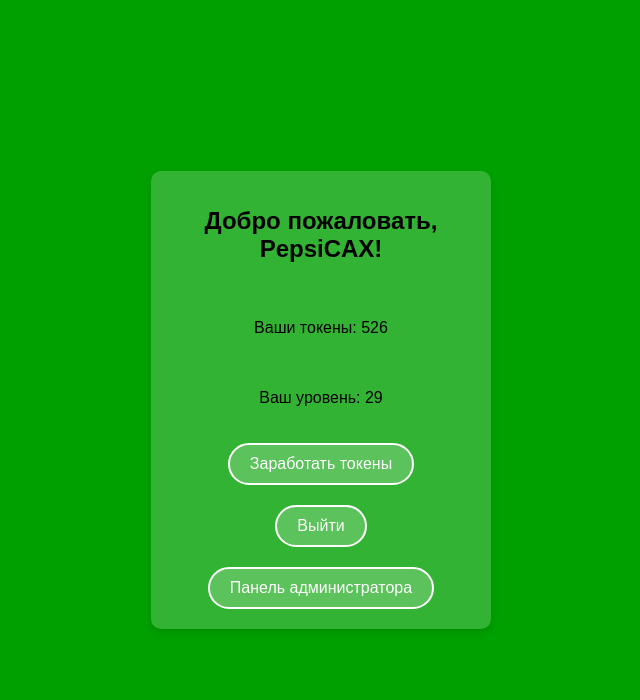
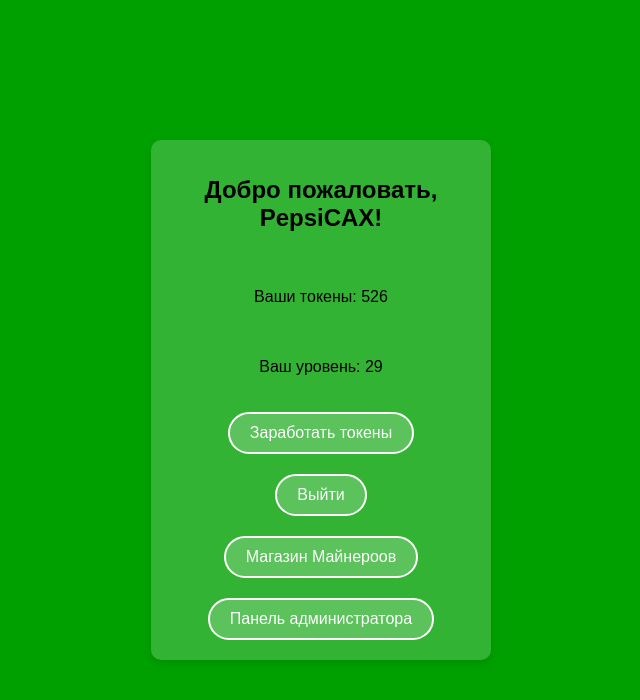
Before and after one commit to hackernikitaHACK/Web-app-NemCoin, a Flask app: page / in a window 1280 px wide. Shown: the top 700 px of the page, without its empty margins (319-959 px from the left). Run offline with Flask 3, Linux system fonts and the light colour scheme; a user stored in the database is signed in; data comes from the database, SQL or seed files in the repository; parts of the project's set-up code (start-up, migrations or seed data) failed here and were passed over.

Commit message:
Update index.html

```diff
--- a/templates/index.html
+++ b/templates/index.html
@@ -20,6 +20,10 @@
             <button type="submit" class="button">Выйти</button>  <!-- Кнопка для выхода -->
         </form>
 
+        <form action="/shop" method="GET">
+            <button type="submit" class="button">Магазин Майнероов</button>
+        </form>
+
         <!-- Кнопка для панели администратора, если пользователь — админ -->
         {% if is_admin %}
         <form action="/admin" method="GET">
```
